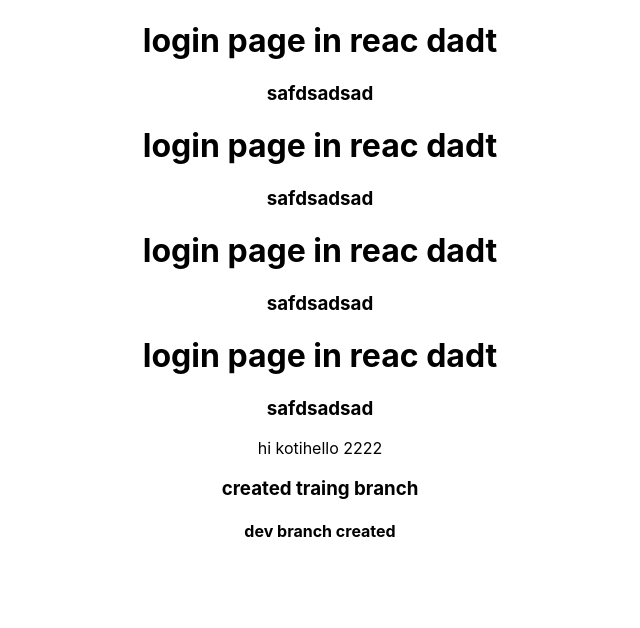
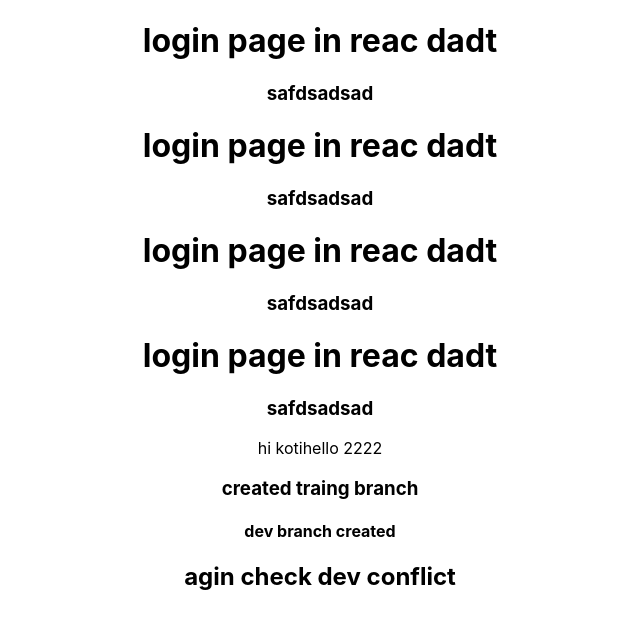
Before and after one commit to AnuguSaiTeja8/reactappcloning, a React (Create React App) app: page / in a window 1280 px wide. Shown: the top 628 px of the page, without its empty margins (320-960 px from the left). Built offline with nearby package versions, Linux system fonts and the light colour scheme.

Commit message:
rasied confilct to dev

```diff
--- a/src/components/Login.js
+++ b/src/components/Login.js
@@ -19,6 +19,7 @@ export default function Login() {
             <span>hello 2222</span>
             <h3>created traing branch</h3>
 <h4>dev branch created</h4>
+<h2>agin check dev conflict</h2>
         </div>
     )
 }
```
